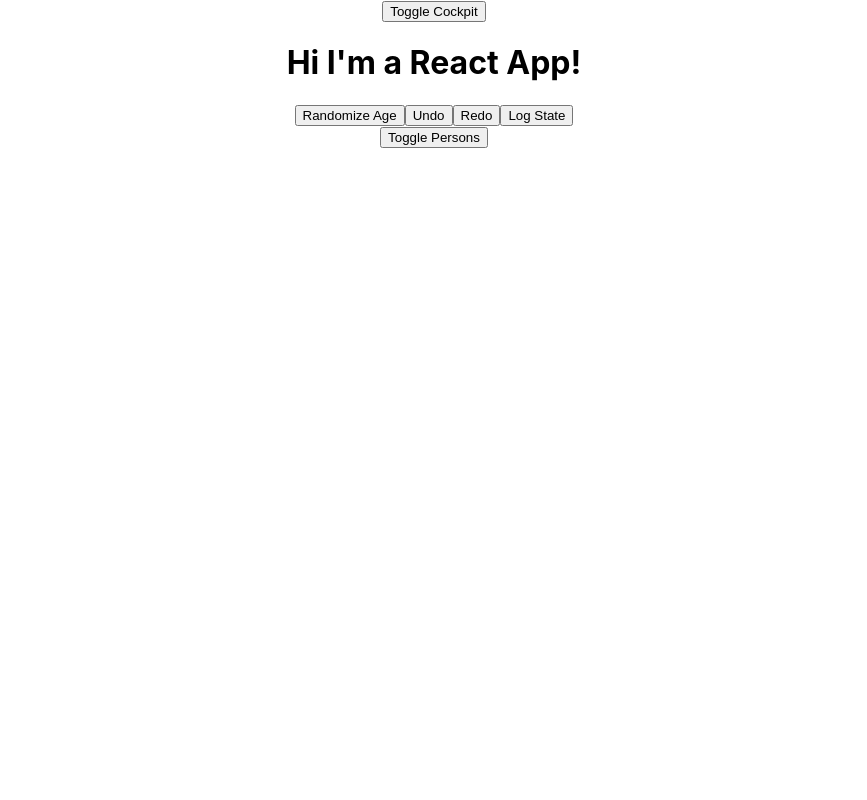
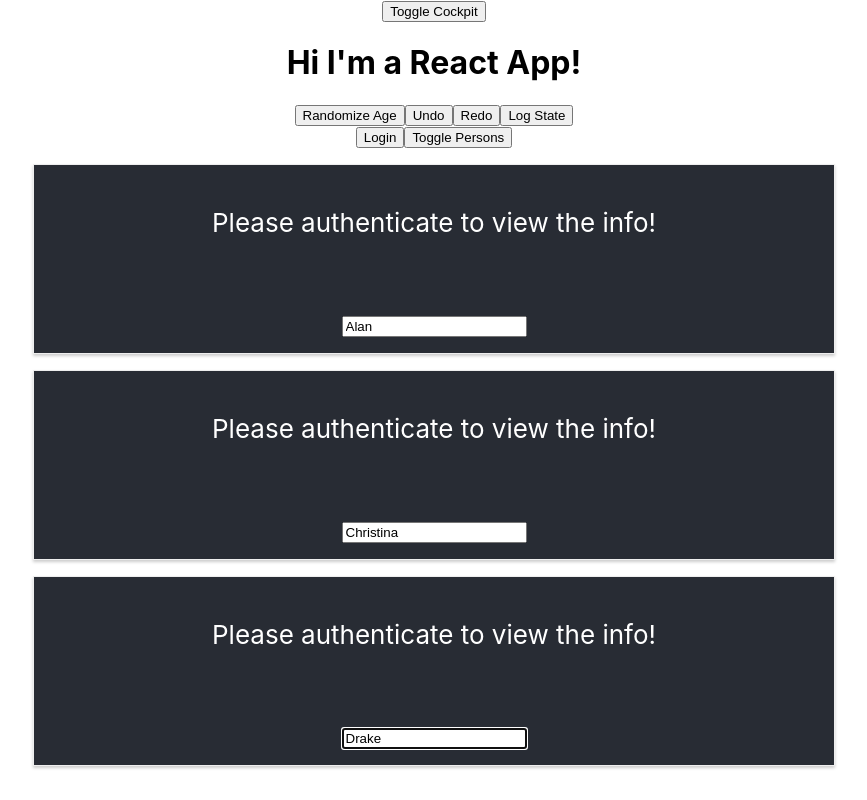
Before and after one commit to saraansh/react-basics, a React (Create React App) app: page / in a window 1280 px wide. Both pictures are taken after a click on the button "Toggle Cockpit". Shown: the whole page, without its empty margins (206-1073 px from the left). Built offline with nearby package versions, Linux system fonts and the light colour scheme.

Commit message:
PropTypes & Context Provider/Consumer in React

```diff
--- a/package.json
+++ b/package.json
@@ -3,9 +3,10 @@
   "version": "0.1.0",
   "private": true,
   "dependencies": {
+    "prop-types": "^15.7.2",
     "react": "^16.10.2",
     "react-dom": "^16.10.2",
-    "react-scripts": "3.2.0"
+    "react-scripts": "^3.3.0"
   },
   "scripts": {
     "start": "react-scripts start",
--- a/src/components/Cockpit/Cockpit.js
+++ b/src/components/Cockpit/Cockpit.js
@@ -1,18 +1,20 @@
-import React, { useEffect } from 'react';
+import React, { useEffect, useRef } from 'react';
+import AuthContext from '../../context/auth-context';
 // import classes from './Cockpit.css'; // watch the React styling tutorial to use this
 
 const Cockpit = (props) => {
-
+    const toggleBtnRef = useRef(null);
     // useEffect lifecycle hook
     useEffect(() => {
         console.log('[Cockpit.js] useEffect 1st');
         // http request or other side effects
-        const timer = setTimeout(() => {
-            alert('Sample alert!');
-        }, 1000);
+        // const timer = setTimeout(() => {
+        //     alert('Sample alert!');
+        // }, 1000);
+        toggleBtnRef.current.click();
         // specify what to do after rendering
         return () => {
-            clearTimeout(timer);
+            // clearTimeout(timer);
             console.log('[Cockpit.js] cleanup work in 1st useEffect')
         }
     }, []);
@@ -37,7 +39,10 @@ const Cockpit = (props) => {
             <button onClick={props.redo}> Redo </button>
             <button onClick={props.display}> Log State </button>
             <br />
-            <button onClick={props.toggle}> Toggle Persons </button>
+            <AuthContext.Consumer>
+                {(context) => <button onClick={context.login}> Login </button>}
+            </AuthContext.Consumer>
+            <button onClick={props.toggle} ref={toggleBtnRef}> Toggle Persons </button>
             {/* <button className={btnClass} onClick={props.toggle}> Toggle Persons </button> */}
             <br />
         </div>
--- a/src/components/Persons/Person/Person.js
+++ b/src/components/Persons/Person/Person.js
@@ -1,17 +1,50 @@
 import React from 'react';
 import './Person.css';
 import WithClass from '../../../hoc/WithClass';
+import PropTypes from 'prop-types';
+import AuthContext from '../../../context/auth-context';
 
-const person = (props) => {
-  console.log('[Person.js] rendering...');
-  return (
-    // using a higher order class instead of div to achieve similar results
-    <WithClass classes="Person App-header">
-      <p onClick={props.click}> I'm {props.name} and my age is {props.age}! </p>
-      <p> {props.children} </p>
-      <input type="text" onChange={props.change} value={props.name} />
-    </WithClass>
-  );
+class Person extends React.Component {
+  constructor(props) {
+    super(props);
+    // Adding reference to an element in React
+    this.inputElementRef = React.createRef();
+  }
+
+  componentDidMount() {
+    // this.inputElement.focus()
+    this.inputElementRef.current.focus();
+  }
+
+  render() {
+    console.log('[Person.js] render');
+    return (
+      // using a higher order class instead of div to achieve similar results
+      <WithClass classes="Person App-header">
+        <AuthContext.Consumer>
+          {(context) => context.authenticated ?
+            <p onClick={this.props.click}> I'm {this.props.name} and my age is {this.props.age}! </p>
+            :
+            <p> Please authenticate to view the info! </p>
+          }
+        </AuthContext.Consumer>
+        <p> {this.props.children} </p>
+        <input
+          // ref={(inputEl) => {this.inputElement = inputEl}}
+          ref={this.inputElementRef}
+          type="text"
+          onChange={this.props.change}
+          value={this.props.name} />
+      </WithClass>
+    );
+  }
 }
 
-export default person;
+Person.propTypes = {
+  click: PropTypes.func,
+  name: PropTypes.string,
+  age: PropTypes.number,
+  change: PropTypes.func
+}
+
+export default Person;
--- a/src/containers/App.js
+++ b/src/containers/App.js
@@ -4,6 +4,7 @@ import Persons from '../components/Persons/Persons';
 import Cockpit from '../components/Cockpit/Cockpit';
 import Auxiliary from '../hoc/Auxiliary';
 import withClassName from '../hoc/withClassName';
+import AuthContext from '../context/auth-context';
 
 class App extends React.Component {
   // Create Lifecycle Hook 1 - Constructor
@@ -21,7 +22,8 @@ class App extends React.Component {
     prevState: {},
     nextState: {},
     showPersons: false,
-    showCockpit: false
+    showCockpit: false,
+    authenticated: false
   }
 
   // Create Licfecycle Hook 2 - getDerviedStateFromProps
@@ -100,6 +102,12 @@ class App extends React.Component {
     });
   }
 
+  loginHandler = () => {
+    this.setState({
+      authenticated: true
+    });
+  }
+
   // Create Lifecycle Hook 3 - render method
   render() {
     console.log('[App.js] render');
@@ -109,6 +117,12 @@ class App extends React.Component {
       // <div className="App">
       <Auxiliary>
         <button onClick={this.toggleCockpitHandler}> Toggle Cockpit </button>
+        <AuthContext.Provider
+          value={{
+            authenticated: this.state.authenticated,
+            login: this.loginHandler
+          }}
+        >
           {
             this.state.showCockpit ?
               <Cockpit
@@ -128,6 +142,7 @@ class App extends React.Component {
                 clicked={this.deletePersonHandler}
               /> : null
           }
+        </AuthContext.Provider>
       </Auxiliary>
       // </div>
     );
--- /dev/null
+++ b/src/context/auth-context.js
@@ -0,0 +1,8 @@
+import React from 'react';
+
+const authContext = React.createContext({
+    authenticated: false,
+    login: () => {}
+});
+
+export default authContext;
```
Also changed, not shown: 1 other file (tests, documents, lock files or other folders). Lines whose indentation alone changed are shown as unchanged.
